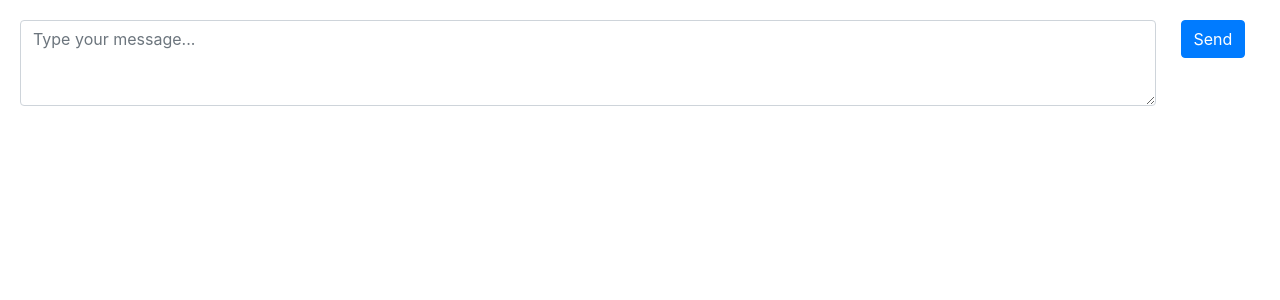
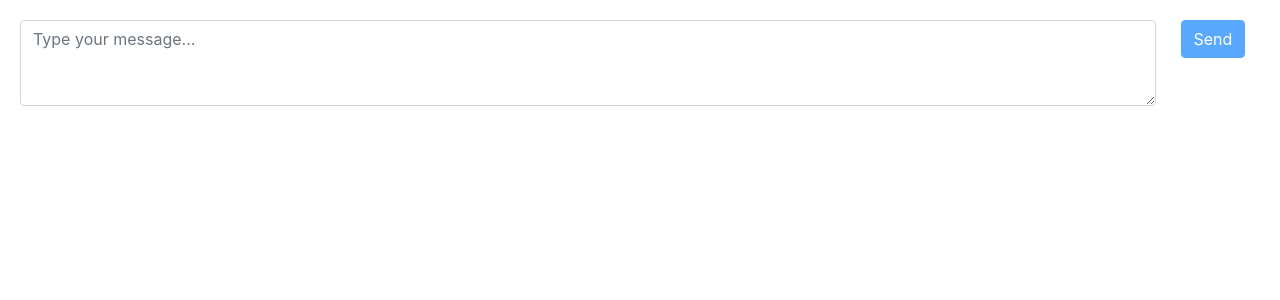
Before and after one commit to devansh2001/connect-me, a React (Create React App) app in the folder front-end/react/: page / in a window 1280 px wide. Shown: the top 300 px of the page. Built offline with nearby package versions, Linux system fonts and the light colour scheme.

Commit message:
Added feature to enable and disable send button based on textbox

```diff
--- a/front-end/react/src/components/chatting-window/right-pane/TypeMessageBox.js
+++ b/front-end/react/src/components/chatting-window/right-pane/TypeMessageBox.js
@@ -6,7 +6,8 @@ class TypeMessageBox extends Component {
     constructor(props) {
         super(props);
         this.state = {
-            message: ''
+            message: '',
+            isSendDisabled: true
         }
     }
 
@@ -20,15 +21,24 @@ class TypeMessageBox extends Component {
 
         // Next line flushes the message upon successful sending
         this.setState({
-            message: ''
+            message: '',
+            isSendDisabled: true
         });
         console.log(string);
     };
 
+
     handleChange = (e) => {
         let currMessage = e.target.value;
+        var shouldDisableSend = this.state.isSendDisabled;
+        if (currMessage === '') {
+            shouldDisableSend = true;
+        } else {
+            shouldDisableSend = false;
+        }
         this.setState({
-            message: currMessage
+            message: currMessage,
+            isSendDisabled: shouldDisableSend
         });
     };
 
@@ -47,7 +57,13 @@ class TypeMessageBox extends Component {
                             />
                         </Col>
                         <Col sm={1}>
-                            <Button onClick={this.handleSubmit} variant={'primary'}>Send</Button>
+                            <Button
+                                onClick={this.handleSubmit}
+                                variant={'primary'}
+                                disabled={this.state.isSendDisabled}
+                            >
+                                Send
+                            </Button>
                         </Col>
                     </Form.Row>
                 </Form>
```
